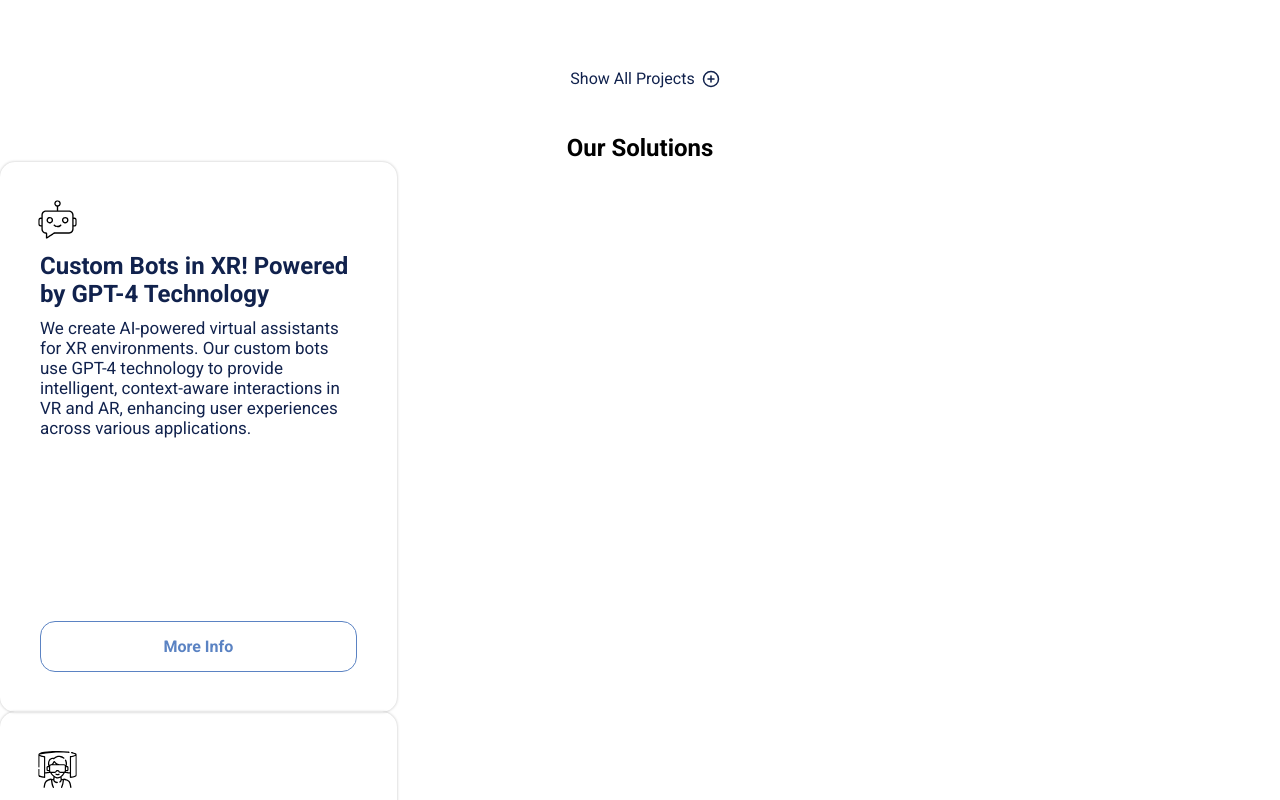
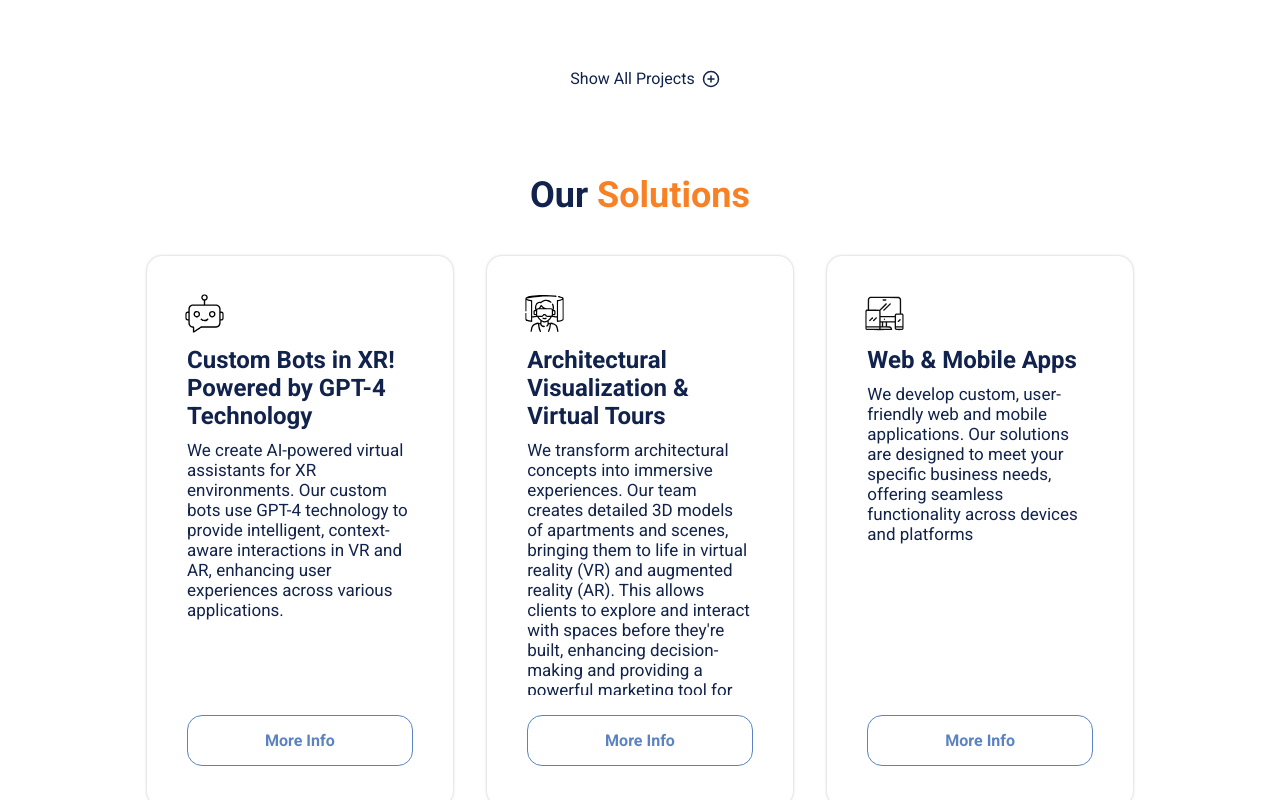
Before and after one commit to rabeeqiblawi/portfolio-nextjs, a Next.js app: page / in a window 1280 px wide. Shown: the part 1420-2220 px from the top of the page. Built offline with nearby package versions, Linux system fonts and the light colour scheme.

Commit message:
SolutionsSection component

```diff
--- a/src/app/page.js
+++ b/src/app/page.js
@@ -5,7 +5,6 @@
 import { config as websiteInformation } from '@/config'
 
 import ProjectCard from '@/components/cards/ProjectCard';
-import InfoCard from '@/components/cards/InfoCard';
 import Contact from '@/components/contact/Contact'
 import React, { useEffect, useState } from 'react';
 
@@ -17,6 +16,7 @@
 import ClientProjects from '@/components/clientProjects/clientProjects';
 import TeamSection from '@/components/teamSection/TeamSection';
 import ServicesSection from '@/components/servicesSection/servicesSection';
+import SolutionsSection from '@/components/solutionsSection/SolutionsSection';
 
 export default function Home() {
   const [filteredProjects, setFilteredProjects] = useState(websiteInformation.content.projects.data.filter(project => (project.visibleHome && !project.isHidden)));
@@ -29,7 +29,6 @@
 
   const projectSectionShow = !websiteInformation.content.projects.isHidden;
   const filteredSolutions = websiteInformation.content.solutions.data.filter(project => project.visibleHome && !project.isHidden);
-  const solutionsSectionShow = !websiteInformation.content.solutions.isHidden;
   const filteredServices = websiteInformation.content.services.data.filter(service => service.visibleHome && !service.isHidden);
   const filteredTeam = websiteInformation.content.team.members.filter(project => project.visibleHome && !project.isHidden);
 
@@ -124,31 +123,13 @@
           </>
         )}
 
-        {solutionsSectionShow && (
-          <>
-            <h2 id='solutions' className={styles.headers}>
-                {websiteInformation.content.solutions.mainTitle.split(' ').map((word, index) => (
-                    <React.Fragment key={index}>
-                        {websiteInformation.content.solutions.mainTitleHighlightedWord.includes(word) ?
-                            <span>{word}</span>
-                            : ` ${word} `
-                        }
-                    </React.Fragment>
-                ))}
-            </h2>
-            <div className={styles.cardContainer}>
-              {filteredSolutions.map(project => (
-                <InfoCard
-                  key={project.title}
-                  icon={project.icon}
-                  title={project.title}
-                  description={project.description}
-                  actionText={project.actionText}
-                />
-              ))}
-            </div>
-          </>
-        )}
+        <SolutionsSection
+          isHidden={websiteInformation.content.solutions.isHidden}
+          headerTitle={websiteInformation.content.solutions.mainTitle}
+          headerHighlightedWord={websiteInformation.content.solutions.mainTitleHighlightedWord}
+          headerID='solutions'
+          filteredSolutions={filteredSolutions}
+        />
 
         <ServicesSection
           isHidden={websiteInformation.content.services.isHidden}
--- /dev/null
+++ b/src/components/solutionsSection/SolutionsSection.jsx
@@ -0,0 +1,31 @@
+
+import React from 'react';
+import styles from './solutionsSection.module.scss';
+import SectionHeader from '../sectionHeader/sectionHeader';
+import InfoCard from '../cards/InfoCard';
+
+const SolutionsSection = ({isHidden, headerTitle, headerHighlightedWord, headerID, filteredSolutions}) => {
+    return (
+        isHidden? null:
+        <>
+            <SectionHeader
+                headerTitle={headerTitle}
+                headerHighlightedWord={headerHighlightedWord}
+                headerID={headerID}
+            />
+            <div className={styles.cardContainer}>
+                {filteredSolutions.map(project => (
+                    <InfoCard
+                        key={project.title}
+                        icon={project.icon}
+                        title={project.title}
+                        description={project.description}
+                        actionText={project.actionText}
+                    />
+                ))}
+            </div>
+        </>
+    );
+};
+
+export default SolutionsSection;
--- /dev/null
+++ b/src/components/solutionsSection/solutionsSection.module.scss
@@ -0,0 +1,29 @@
+.cardContainer {
+    width: 1200px;
+    display: flex;
+    justify-content: center;
+    flex-wrap: wrap;
+    gap: 40px;
+
+    @media screen and (max-width: 1280px) {
+        width: 986px;
+        display: flex;
+        justify-content: space-between;
+        flex-wrap: wrap;
+        gap: 30px;
+    }
+    @media screen and (max-width: 1024px) {
+        width: 768px;
+        display: flex;
+        justify-content: center;
+        /* flex-direction: column; */
+        flex-wrap: wrap;
+        gap: 30px;
+    }
+    @media screen and (max-width: 842px) {
+        width: 640px;
+    }
+    @media screen and (max-width: 768px) {
+        width: 100%;
+    }
+}
```
